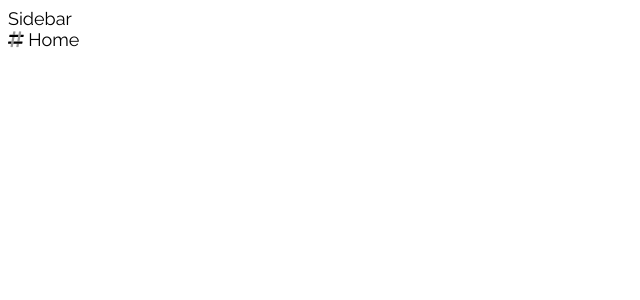
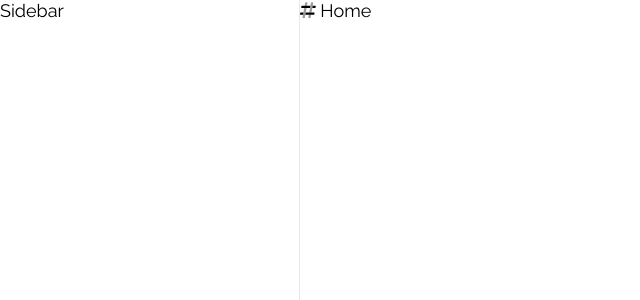
Before and after one commit to sonangrai/mynextweb, a Next.js app: page / in a window 1280 px wide. Shown: the top 300 px of the page, without its empty margins (0-640 px from the left). Built offline with nearby package versions, Linux system fonts and the light colour scheme.

Commit message:
side bar and lyout scss

```diff
--- a/components/layouts/Sidebar.js
+++ b/components/layouts/Sidebar.js
@@ -1,7 +1,8 @@
 import React from "react";
+import styles from "./Sidebar.module.scss";
 
 const Sidebar = () => {
-  return <div>Sidebar</div>;
+  return <div className={styles.sidebarCont}>Sidebar</div>;
 };
 
 export default Sidebar;
--- /dev/null
+++ b/components/layouts/Sidebar.module.scss
@@ -0,0 +1,9 @@
+@use "../../styles/splitter.scss" as *;
+
+.sidebarCont {
+  position: sticky;
+  top: 0;
+  height: 100vh;
+  width: 300px;
+  border-right: 1px solid $c-grey;
+}
--- a/pages/_app.js
+++ b/pages/_app.js
@@ -4,7 +4,7 @@ import "../styles/main.scss";
 
 function MyApp({ Component, pageProps }) {
   return (
-    <>
+    <div className="sonangApp">
       <Head>
         <link rel="preconnect" href="https://fonts.googleapis.com" />
         <link rel="preconnect" href="https://fonts.gstatic.com" c />
@@ -21,7 +21,7 @@ function MyApp({ Component, pageProps }) {
       </Head>
       <Sidebar />
       <Component {...pageProps} />
-    </>
+    </div>
   );
 }
 
--- /dev/null
+++ b/pages/home/Home.js
@@ -0,0 +1,12 @@
+import React from "react";
+import styles from "./Home.module.scss";
+
+const Home = () => {
+  return (
+    <main className={styles.main}>
+      <i className="fad fa-hashtag"></i> Home
+    </main>
+  );
+};
+
+export default Home;
--- /dev/null
+++ b/pages/home/Home.module.scss
@@ -0,0 +1,5 @@
+@use "../../styles/splitter.scss" as *;
+
+.main {
+  width: calc(100% - 300px);
+}
--- a/pages/index.js
+++ b/pages/index.js
@@ -1,5 +1,6 @@
 import React from "react";
 import Head from "next/head";
+import Home from "./home/Home";
 
 const index = () => {
   return (
@@ -8,9 +9,7 @@ const index = () => {
         <title>Sonahang Rai - Home</title>
         <meta name="viewport" content="initial-scale=1.0, width=device-width" />
       </Head>
-      <div>
-        <i className="fad fa-hashtag"></i> Home
-      </div>
+      <Home />
     </>
   );
 };
--- a/styles/_colors.scss
+++ b/styles/_colors.scss
@@ -1 +1,2 @@
 $primary-color: #e20049;
+$c-grey: #e7e7e7;
--- a/styles/main.scss
+++ b/styles/main.scss
@@ -3,4 +3,12 @@ body {
   font-family: "Raleway", sans-serif;
   font-weight: 400;
   font-size: 18px;
+  margin: 0;
 }
+* {
+  box-sizing: border-box;
+}
+.sonangApp {
+  display: flex;
+  justify-content: space-between;
+}
```
